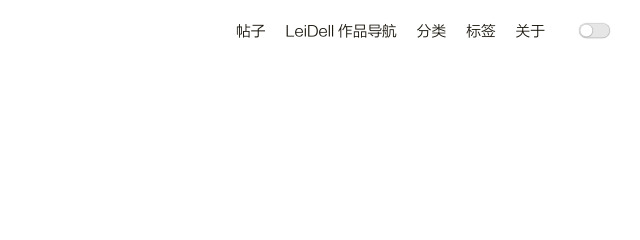
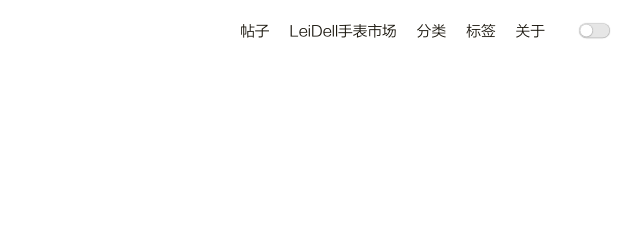
Before and after one commit to LeiDellStuDio/leidellstudio.github.io, a plain HTML site: page index.html in a window 1280 px wide. Shown: the top 240 px of the page, 638-1278 px from the left. Drawn offline with Linux system fonts and the light colour scheme; some packages are replaced by stand-ins of ours; a script that the page names is missing; files whose address does not match are found by name.

Commit message:
Site updated: 2024-04-29 18:19:36

```diff
--- a/index.html
+++ b/index.html
@@ -80,7 +80,7 @@
 
                     <a class="menu-item" href="/archives">帖子</a>
 
-                    <a class="menu-item" href="/LeiDellCeshi">LeiDell 作品导航</a>
+                    <a class="menu-item" href="/LeiDellAPP">LeiDell手表市场</a>
 
                     <a class="menu-item" href="/category">分类</a>
 
@@ -107,7 +107,7 @@
 
                     <a class="menu-item" href="/archives">帖子</a>
 
-                    <a class="menu-item" href="/LeiDellCeshi">LeiDell 作品导航</a>
+                    <a class="menu-item" href="/LeiDellAPP">LeiDell手表市场</a>
 
                     <a class="menu-item" href="/category">分类</a>
 
```
Also changed, not shown: LeiDellAPP/index.html (+2 -2 lines), about/index.html (+2 -2 lines), archives/2024/04/index.html (+2 -2 lines), archives/2024/index.html (+2 -2 lines), archives/index.html (+2 -2 lines), categories/破解/index.html (+2 -2 lines), category/index.html (+2 -2 lines), tag/index.html (+2 -2 lines), tags/教程/index.html (+2 -2 lines), 华为儿童手表用电脑破解安装软件方法 2024.4月可用（仅支持3Pro 或3Pro超能版）/index.html (+2 -2 lines).
